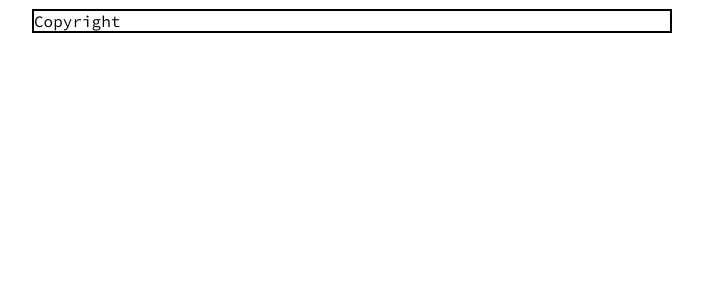
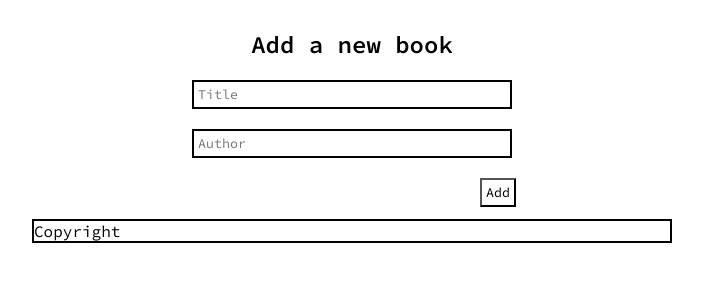
Before and after one commit to rosemutai/Awesome-books, a website: page index.html in a window 1280 px wide. Shown: the part 143-424 px from the top of the page, without its empty margins (288-991 px from the left). Drawn offline with Linux system fonts and the light colour scheme.

Commit message:
Change form display styles

```diff
--- a/styles.css
+++ b/styles.css
@@ -111,7 +111,8 @@ hr {
   width: 50%;
   background-color: blues;
   margin: 12px auto;
-  display: none;
+  display: flex;
+  /* display: none; */
 }
 
 form input {
```
